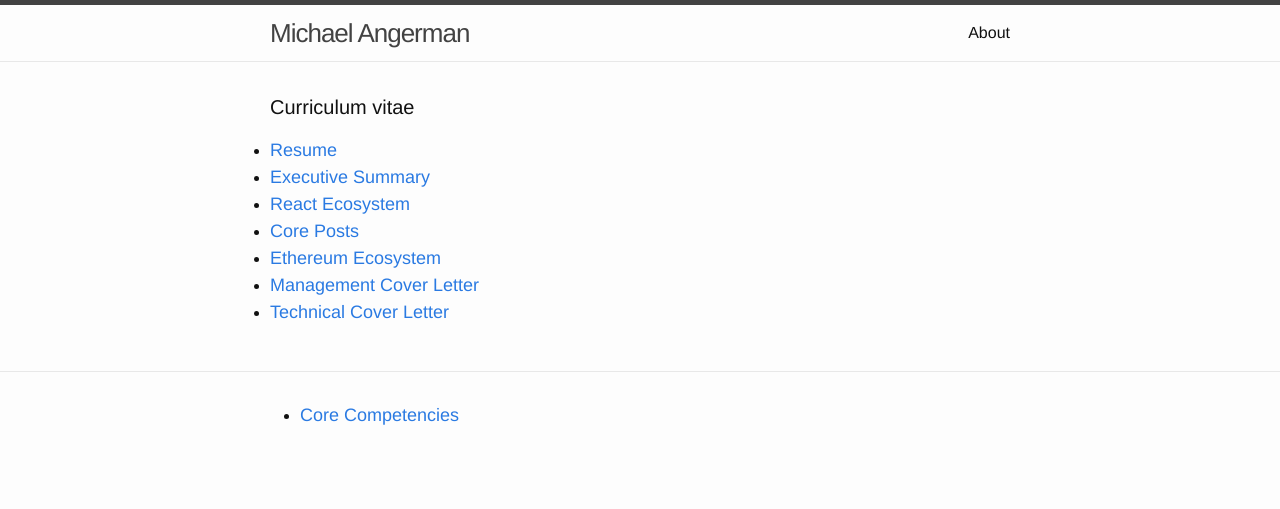
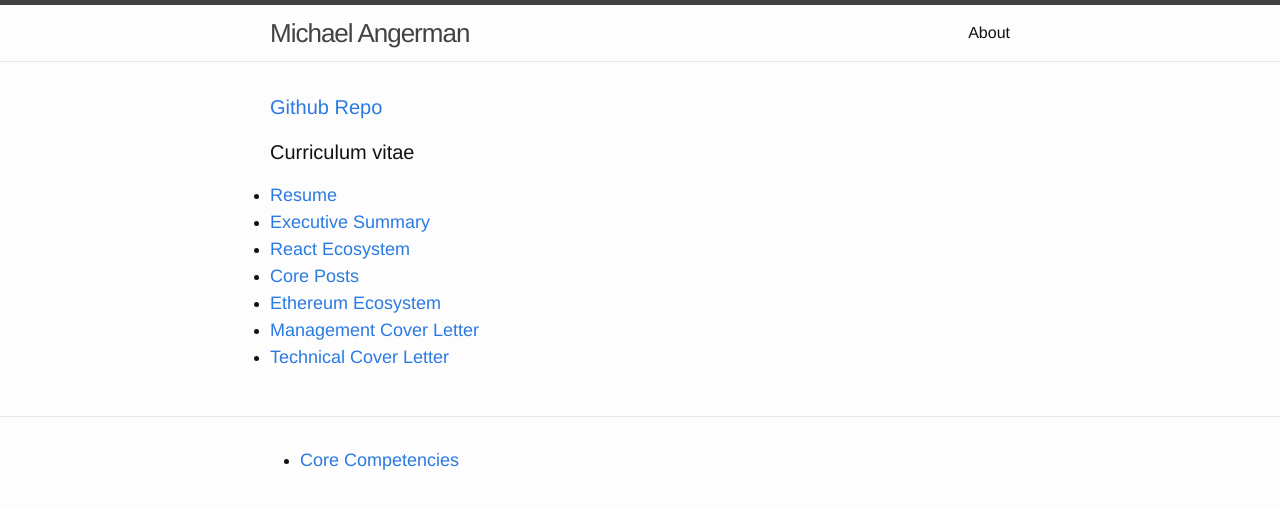
Before and after one commit to angermanmichael/link16, a Jekyll site: the page built from index.html, in a window 1280 px wide. Shown: the top 509 px of the page. Built offline with Jekyll 4.4.1, drawn with Linux system fonts in a browser that asks for light colours.

Commit message:
add in a new Gemfile.lock and put your Github repo on the top page

```diff
--- a/index.html
+++ b/index.html
@@ -3,6 +3,10 @@ layout: default
 ---
 
 <div class="home">
+
+  <h1 class="page-heading">
+    <a href="https://github.com/stormasm">Github Repo</a>
+  </h1>
 
   <h1 class="page-heading">Curriculum vitae</h1>
 
```
Also changed, not shown: Gemfile.lock.
